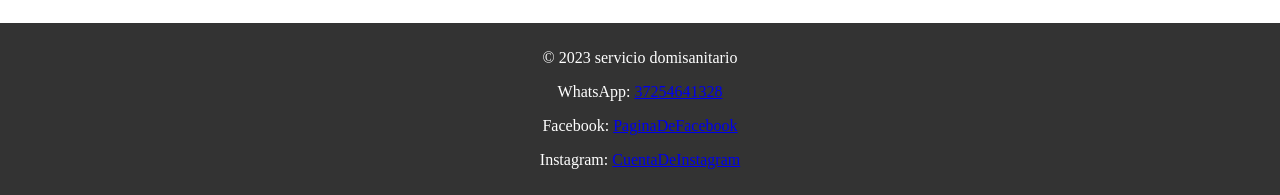
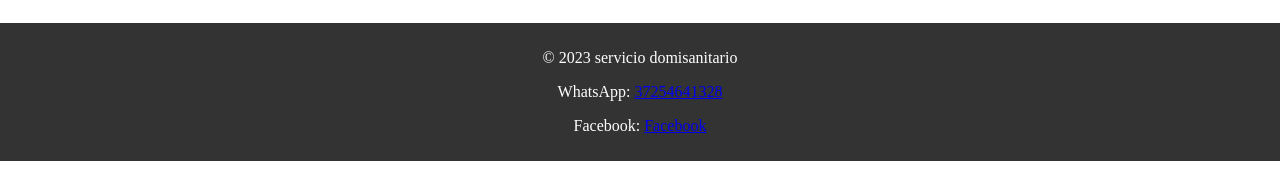
Before and after one commit to fumigacionsanmartin/fumigacionsanmartin.github.io, a plain HTML site: page index.html in a window 1280 px wide. Shown: the part 919-1114 px from the top of the page. After the commit the page ends 1080 px from the top, so only its background shows below. Drawn offline with Linux system fonts and the light colour scheme.

Commit message:
Update index.html

```diff
--- a/index.html
+++ b/index.html
@@ -79,8 +79,8 @@
     <footer>
         <p>&copy; 2023 servicio domisanitario</p>
         <p>WhatsApp: <a href="https://wa.me/3725641328?text=Hola%20quiero%20realizar%20la%20siguiente%20consulta" target="_blank">37254641328</a></p>
-        <p>Facebook: <a href="https://www.facebook.com/profile.php?id=61554023705940" target="_blank">PaginaDeFacebook</a></p>
-        <p>Instagram: <a href="https://www.instagram.com/TuCuentaDeInstagram" target="_blank">CuentaDeInstagram</a></p>
+        <p>Facebook: <a href="https://www.facebook.com/profile.php?id=61554023705940" target="_blank">Facebook</a></p>
+        <!--<p>Instagram: <a href="https://www.instagram.com/TuCuentaDeInstagram" target="_blank">CuentaDeInstagram</a></p>-->
     </footer>
 
     <script src="script.js"></script>
```
